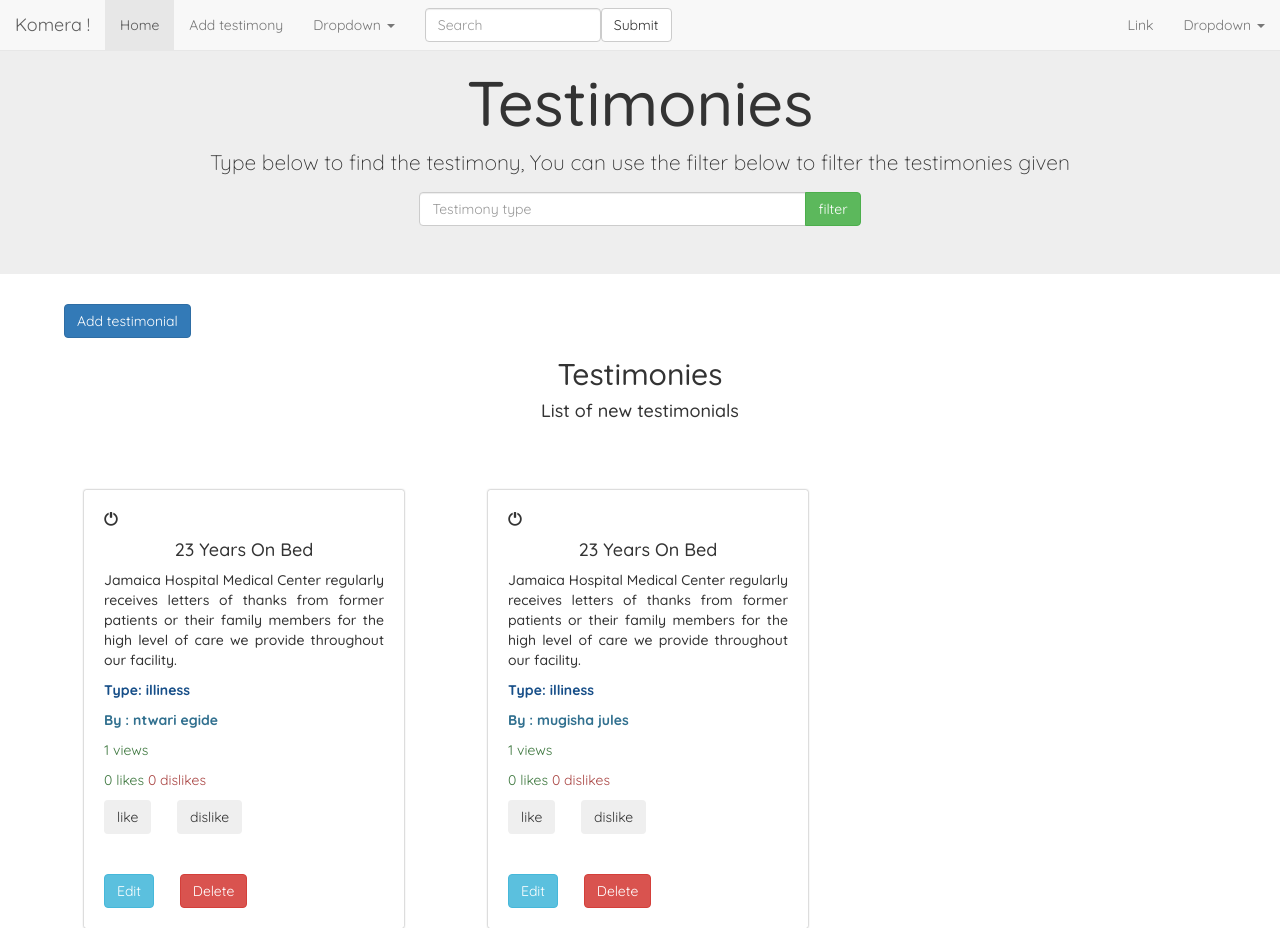
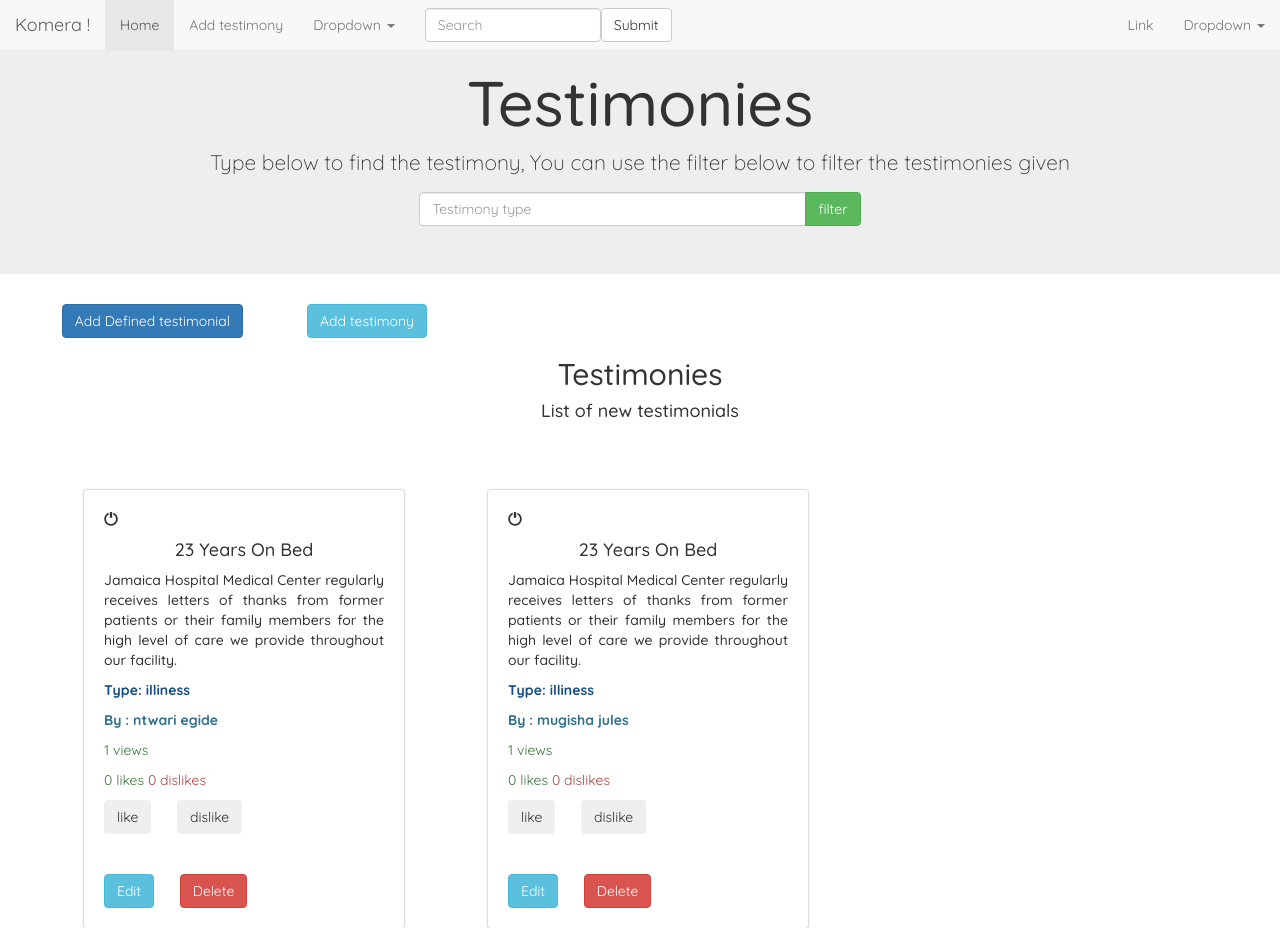
Before and after one commit to ntwari-egide/Komera---Online-Personal-Counselling-REACT-REDUX, a React (Create React App) app: page / in a window 1280 px wide. Built offline with nearby package versions, Linux system fonts and the light colour scheme.

Commit message:
ft(buttons): improve positioning

```diff
--- a/src/components/ListOfTestimonials.js
+++ b/src/components/ListOfTestimonials.js
@@ -46,12 +46,18 @@ function ListOfTestimonials () {
             </div>
 
             <div>
-                <button type="button" className="btn btn-primary" style={{
-                    marginLeft: '5vw'
-                }} onClick={ () =>
-                        dispatch(testimonialActions.addTestimonial(testimonialBody))
-                }>Add testimonial</button>
-                <div className="container-fluid testimonies">
+                <div className="row">
+                    <button type="button" className="btn btn-primary" style={{
+                        marginLeft: '6vw'
+                    }} onClick={ () =>
+                            dispatch(testimonialActions.addTestimonial(testimonialBody))
+                    }>Add Defined testimonial</button>
+
+                    <Link to="/addtestimony" className="btn btn-info" style={{
+                        marginLeft: '5vw'
+                    }}>Add testimony</Link>
+                </div>
+                <div className="container-fluid testimonies mt-6">
                     <h2>Testimonies</h2>
                     <h4>List of new testimonials</h4>
                     <br/>
```
